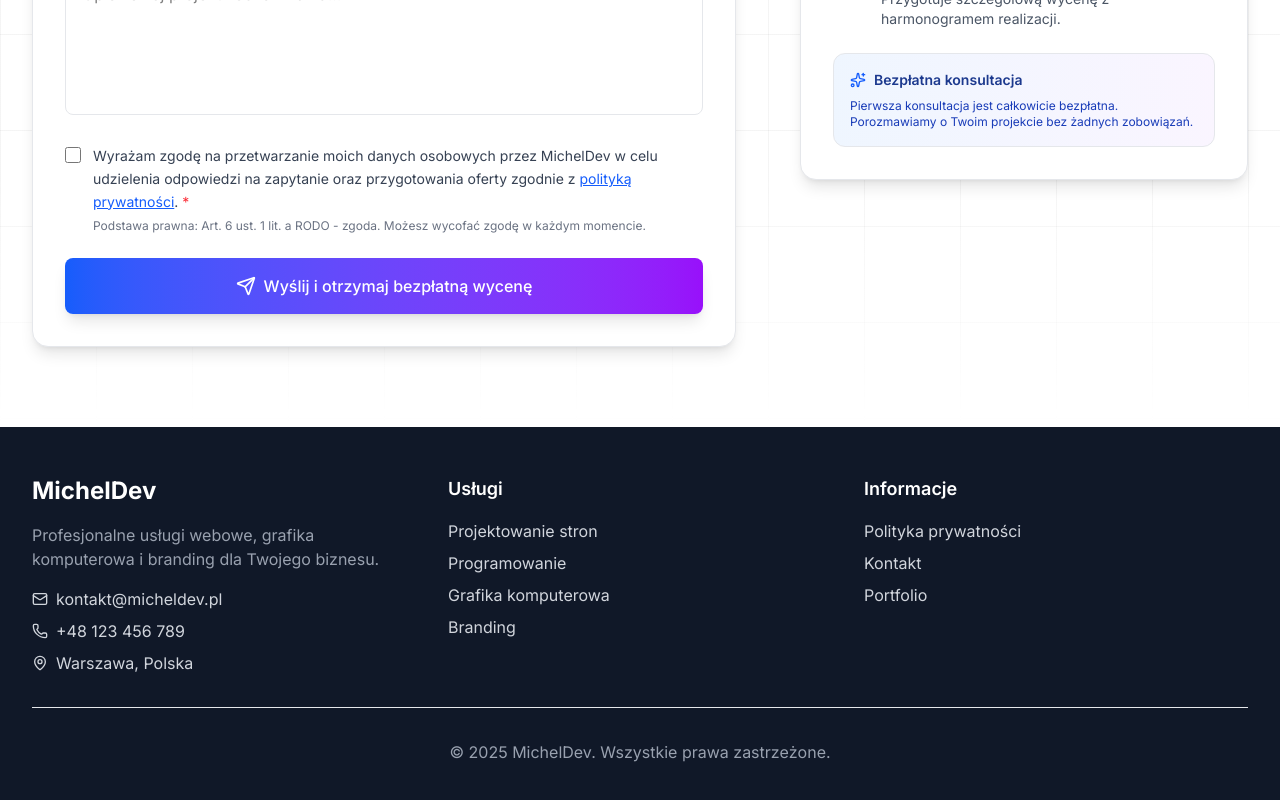
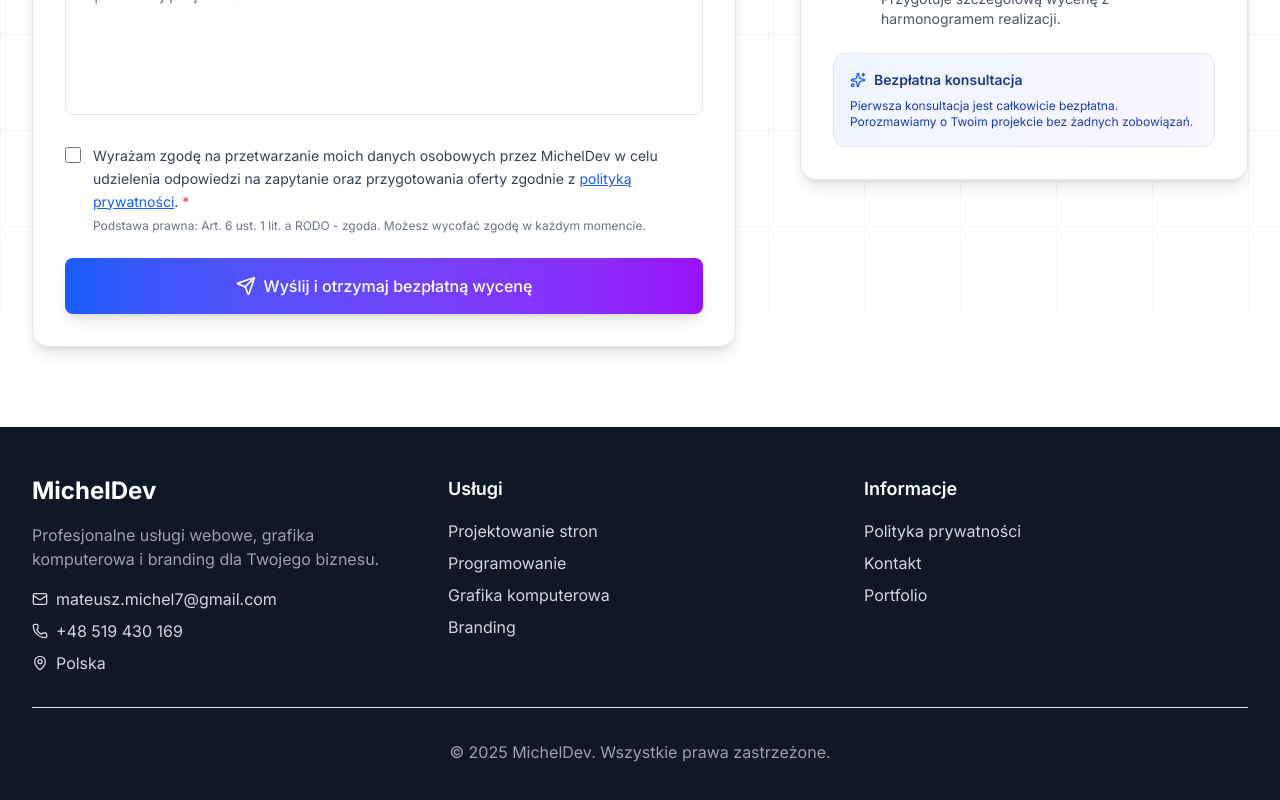
Before and after one commit to Lorexowy/micheldev-portfolio2, a Next.js app: page / in a window 1280 px wide. Shown: the part 5605-6405 px from the top of the page. Built offline with nearby package versions, Linux system fonts and the light colour scheme.

Commit message:
wstep do poprawy footer

```diff
--- a/src/components/layout/Footer.tsx
+++ b/src/components/layout/Footer.tsx
@@ -18,15 +18,15 @@ export function Footer() {
             <div className="space-y-2">
               <div className="flex items-center space-x-2">
                 <Mail className="h-4 w-4" />
-                <span>kontakt@micheldev.pl</span>
+                <span>mateusz.michel7@gmail.com</span>
               </div>
               <div className="flex items-center space-x-2">
                 <Phone className="h-4 w-4" />
-                <span>+48 123 456 789</span>
+                <span>+48 519 430 169</span>
               </div>
               <div className="flex items-center space-x-2">
                 <MapPin className="h-4 w-4" />
-                <span>Warszawa, Polska</span>
+                <span>Polska</span>
               </div>
             </div>
           </div>
```
